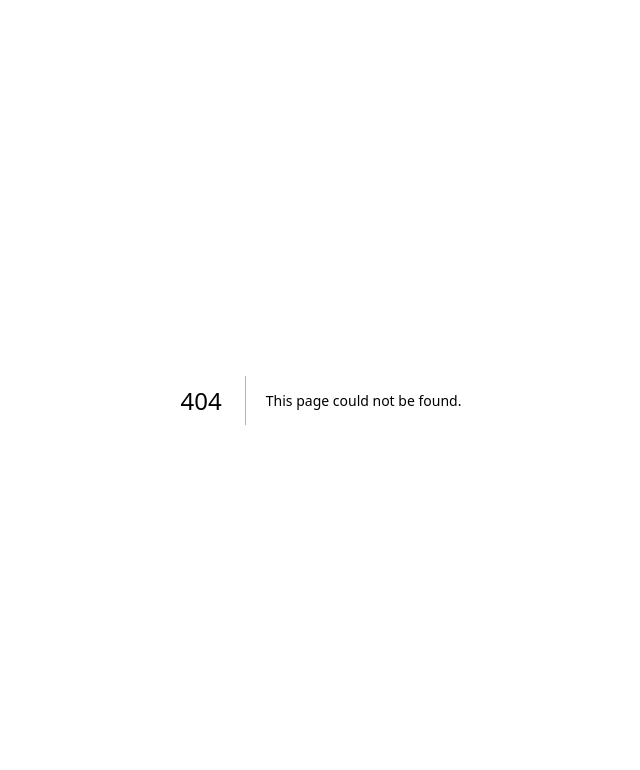
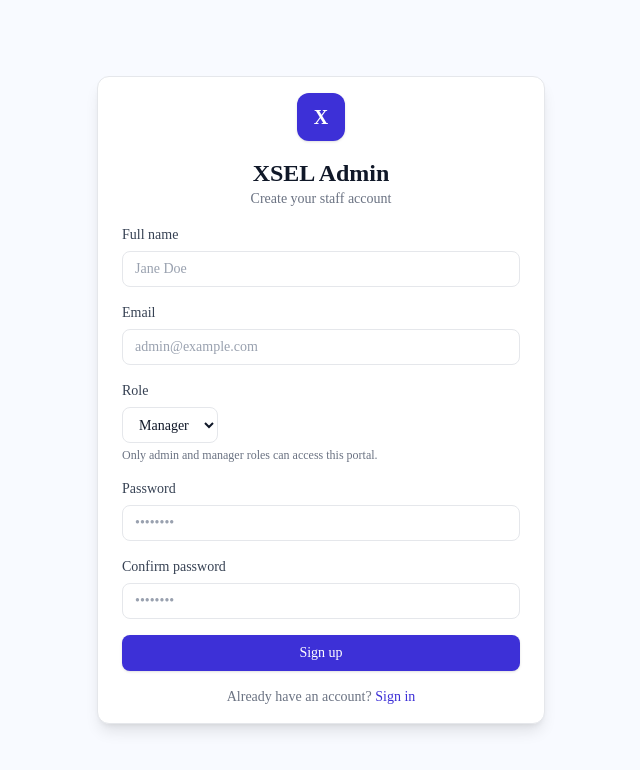
Before and after one commit to Sarwarenglish-xSEL/xsel-admin, a Next.js app: page /signup in a window 1280 px wide. Before the commit this address had no page. Shown: the top 770 px of the page, without its empty margins (319-959 px from the left). Built offline with nearby package versions, Linux system fonts and the light colour scheme.

Commit message:
add signup

```diff
--- a/src/app/actions.ts
+++ b/src/app/actions.ts
@@ -7,6 +7,7 @@ import {
   createCourse,
   updateCourse,
   archiveCourse,
+  deleteCourse,
   type CourseInput,
 } from "@/lib/db/courses";
 import {
@@ -35,12 +36,53 @@ import {
 import { upsertAssignment } from "@/lib/db/assignments";
 import { gradeSubmission } from "@/lib/db/submissions";
 import { issueCertificate } from "@/lib/db/certificates";
-import type { EnrollmentStatus, Profile, QuizOption } from "@/types/database";
+import type { EnrollmentStatus, Profile, QuizOption, UserRole } from "@/types/database";
 
-export async function signInAction(email: string, password: string) {
+type AuthActionResult =
+  | { ok: true; needsEmailConfirmation?: boolean }
+  | { ok: false; message: string };
+
+function formatAuthError(message: string): string {
+  const lower = message.toLowerCase();
+  if (lower.includes("email not confirmed")) {
+    return "Please confirm your email before signing in. Check your inbox for the confirmation link.";
+  }
+  return message;
+}
+
+export async function signInAction(
+  email: string,
+  password: string
+): Promise<AuthActionResult> {
   const supabase = await createClient();
   const { error } = await supabase.auth.signInWithPassword({ email, password });
-  if (error) throw new Error(error.message);
+  if (error) {
+    return { ok: false, message: formatAuthError(error.message) };
+  }
+  return { ok: true };
+}
+
+export async function signUpAction(
+  email: string,
+  password: string,
+  fullName: string,
+  role: UserRole
+): Promise<AuthActionResult> {
+  const supabase = await createClient();
+  const { data, error } = await supabase.auth.signUp({
+    email,
+    password,
+    options: {
+      data: {
+        full_name: fullName,
+        role,
+      },
+    },
+  });
+  if (error) {
+    return { ok: false, message: formatAuthError(error.message) };
+  }
+  return { ok: true, needsEmailConfirmation: !data.session };
 }
 
 export async function signOutAction() {
@@ -63,6 +105,11 @@ export async function updateCourseAction(id: string, input: Partial<CourseInput>
 
 export async function archiveCourseAction(id: string) {
   await archiveCourse(id);
+  revalidatePath("/courses");
+}
+
+export async function deleteCourseAction(id: string) {
+  await deleteCourse(id);
   revalidatePath("/courses");
 }
 
--- a/src/app/login/login-form.tsx
+++ b/src/app/login/login-form.tsx
@@ -1,5 +1,6 @@
 "use client";
 
+import Link from "next/link";
 import { useState } from "react";
 import { useRouter, useSearchParams } from "next/navigation";
 import { useForm } from "react-hook-form";
@@ -25,6 +26,7 @@ export default function LoginForm() {
   const searchParams = useSearchParams();
   const [loading, setLoading] = useState(false);
   const unauthorized = searchParams.get("error") === "unauthorized";
+  const registered = searchParams.get("registered") === "1";
 
   const {
     register,
@@ -38,12 +40,16 @@ export default function LoginForm() {
   async function onSubmit(values: LoginForm) {
     setLoading(true);
     try {
-      await signInAction(values.email, values.password);
+      const result = await signInAction(values.email, values.password);
+      if (!result.ok) {
+        toast.error(result.message);
+        return;
+      }
       toast.success("Signed in successfully");
       router.push("/dashboard");
       router.refresh();
-    } catch (err) {
-      toast.error(err instanceof Error ? err.message : "Sign in failed");
+    } catch {
+      toast.error("Sign in failed");
     } finally {
       setLoading(false);
     }
@@ -60,6 +66,14 @@ export default function LoginForm() {
           <p className="text-sm text-gray-500">Sign in with your staff account</p>
         </CardHeader>
         <CardContent>
+          {registered && (
+            <Alert className="mb-4">
+              <AlertDescription>
+                Account created. Sign in to continue. Note: only admin and manager roles can access
+                this portal.
+              </AlertDescription>
+            </Alert>
+          )}
           {unauthorized && (
             <Alert variant="destructive" className="mb-4">
               <AlertDescription>
@@ -82,6 +96,12 @@ export default function LoginForm() {
               {loading ? "Signing in..." : "Sign in"}
             </Button>
           </form>
+          <p className="mt-4 text-center text-sm text-gray-500">
+            Don&apos;t have an account?{" "}
+            <Link href="/signup" className="font-medium text-brand hover:underline">
+              Sign up
+            </Link>
+          </p>
         </CardContent>
       </Card>
     </div>
--- /dev/null
+++ b/src/app/signup/page.tsx
@@ -0,0 +1,10 @@
+import { Suspense } from "react";
+import SignupForm from "./signup-form";
+
+export default function Signup() {
+  return (
+    <Suspense fallback={<div className="flex min-h-screen items-center justify-center">Loading...</div>}>
+      <SignupForm />
+    </Suspense>
+  );
+}
--- /dev/null
+++ b/src/app/signup/signup-form.tsx
@@ -0,0 +1,157 @@
+"use client";
+
+import Link from "next/link";
+import { useState } from "react";
+import { useRouter } from "next/navigation";
+import { useForm } from "react-hook-form";
+import { zodResolver } from "@hookform/resolvers/zod";
+import { z } from "zod";
+import { toast } from "sonner";
+import { signUpAction } from "@/app/actions";
+import { Button } from "@/components/ui/button";
+import { Input } from "@/components/ui/input";
+import { Label } from "@/components/ui/label";
+import { Select } from "@/components/ui/select";
+import { Card, CardContent, CardHeader } from "@/components/ui/card";
+import type { UserRole } from "@/types/database";
+
+const signupSchema = z
+  .object({
+    full_name: z.string().min(1, "Name is required"),
+    email: z.string().email("Enter a valid email"),
+    password: z.string().min(6, "Password must be at least 6 characters"),
+    confirmPassword: z.string(),
+    role: z.enum(["admin", "manager", "user"]),
+  })
+  .refine((data) => data.password === data.confirmPassword, {
+    message: "Passwords do not match",
+    path: ["confirmPassword"],
+  });
+
+type SignupForm = z.infer<typeof signupSchema>;
+
+export default function SignupForm() {
+  const router = useRouter();
+  const [loading, setLoading] = useState(false);
+
+  const {
+    register,
+    handleSubmit,
+    formState: { errors },
+  } = useForm<SignupForm>({
+    resolver: zodResolver(signupSchema),
+    defaultValues: {
+      full_name: "",
+      email: "",
+      password: "",
+      confirmPassword: "",
+      role: "manager",
+    },
+  });
+
+  async function onSubmit(values: SignupForm) {
+    setLoading(true);
+    try {
+      const result = await signUpAction(
+        values.email,
+        values.password,
+        values.full_name,
+        values.role as UserRole
+      );
+
+      if (!result.ok) {
+        toast.error(result.message);
+        return;
+      }
+
+      if (result.needsEmailConfirmation) {
+        toast.success("Account created. Check your email to confirm, then sign in.");
+        router.push("/login");
+        return;
+      }
+
+      toast.success("Account created successfully");
+
+      if (values.role === "admin" || values.role === "manager") {
+        router.push("/dashboard");
+      } else {
+        router.push("/login?registered=1");
+      }
+      router.refresh();
+    } catch (err) {
+      toast.error(err instanceof Error ? err.message : "Sign up failed");
+    } finally {
+      setLoading(false);
+    }
+  }
+
+  return (
+    <div className="flex min-h-screen items-center justify-center bg-surface p-4">
+      <Card className="w-full max-w-md shadow-lg">
+        <CardHeader className="border-0 pb-0 text-center">
+          <div className="mx-auto mb-4 flex h-12 w-12 items-center justify-center rounded-xl bg-brand text-xl font-bold text-white shadow-sm">
+            X
+          </div>
+          <h1 className="text-2xl font-bold text-gray-900">XSEL Admin</h1>
+          <p className="text-sm text-gray-500">Create your staff account</p>
+        </CardHeader>
+        <CardContent>
+          <form onSubmit={handleSubmit(onSubmit)} className="space-y-4">
+            <div>
+              <Label htmlFor="full_name">Full name</Label>
+              <Input id="full_name" placeholder="Jane Doe" {...register("full_name")} />
+              {errors.full_name && (
+                <p className="mt-1 text-xs text-red-600">{errors.full_name.message}</p>
+              )}
+            </div>
+            <div>
+              <Label htmlFor="email">Email</Label>
+              <Input id="email" type="email" placeholder="admin@example.com" {...register("email")} />
+              {errors.email && <p className="mt-1 text-xs text-red-600">{errors.email.message}</p>}
+            </div>
+            <div>
+              <Label htmlFor="role">Role</Label>
+              <Select id="role" {...register("role")}>
+                <option value="admin">Admin</option>
+                <option value="manager">Manager</option>
+                <option value="user">User</option>
+              </Select>
+              {errors.role && <p className="mt-1 text-xs text-red-600">{errors.role.message}</p>}
+              <p className="mt-1 text-xs text-gray-500">
+                Only admin and manager roles can access this portal.
+              </p>
+            </div>
+            <div>
+              <Label htmlFor="password">Password</Label>
+              <Input id="password" type="password" placeholder="••••••••" {...register("password")} />
+              {errors.password && (
+                <p className="mt-1 text-xs text-red-600">{errors.password.message}</p>
+              )}
+            </div>
+            <div>
+              <Label htmlFor="confirmPassword">Confirm password</Label>
+              <Input
+                id="confirmPassword"
+                type="password"
+                placeholder="••••••••"
+                {...register("confirmPassword")}
+              />
+              {errors.confirmPassword && (
+                <p className="mt-1 text-xs text-red-600">{errors.confirmPassword.message}</p>
+              )}
+            </div>
+            <Button type="submit" className="w-full" disabled={loading}>
+              {loading ? "Creating account..." : "Sign up"}
+            </Button>
+          </form>
+          <p className="mt-4 text-center text-sm text-gray-500">
+            Already have an account?{" "}
+            <Link href="/login" className="font-medium text-brand hover:underline">
+              Sign in
+            </Link>
+          </p>
+        </CardContent>
+      </Card>
+    </div>
+  );
+}
--- a/src/components/courses/courses-table.tsx
+++ b/src/components/courses/courses-table.tsx
@@ -4,14 +4,14 @@ import Link from "next/link";
 import { useRouter } from "next/navigation";
 import { ColumnDef } from "@tanstack/react-table";
 import { format } from "date-fns";
-import { Archive, MoreHorizontal, Pencil } from "lucide-react";
+import { Archive, MoreHorizontal, Pencil, Trash2 } from "lucide-react";
 import { toast } from "sonner";
 import type { Course } from "@/types/database";
 import { DataTable } from "@/components/data-table";
 import { Badge } from "@/components/ui/badge";
 import { Button } from "@/components/ui/button";
 import { DropdownMenu, DropdownMenuItem } from "@/components/ui/dropdown-menu";
-import { archiveCourseAction } from "@/app/actions";
+import { archiveCourseAction, deleteCourseAction } from "@/app/actions";
 
 function CourseActions({ course }: { course: Course }) {
   const router = useRouter();
@@ -43,6 +43,27 @@ function CourseActions({ course }: { course: Course }) {
           <Archive className="h-4 w-4" /> Archive
         </DropdownMenuItem>
       )}
+      <DropdownMenuItem
+        className="text-red-600 hover:bg-red-50"
+        onClick={async () => {
+          if (
+            !confirm(
+              `Delete "${course.title}" permanently? This removes all chapters, lessons, enrollments, and related data.`
+            )
+          ) {
+            return;
+          }
+          try {
+            await deleteCourseAction(course.id);
+            toast.success("Course deleted");
+            router.refresh();
+          } catch (e) {
+            toast.error(e instanceof Error ? e.message : "Failed to delete course");
+          }
+        }}
+      >
+        <Trash2 className="h-4 w-4" /> Delete
+      </DropdownMenuItem>
     </DropdownMenu>
   );
 }
--- a/src/lib/db/courses.ts
+++ b/src/lib/db/courses.ts
@@ -94,6 +94,12 @@ export async function archiveCourse(id: string): Promise<void> {
   if (error) throw error;
 }
 
+export async function deleteCourse(id: string): Promise<void> {
+  const supabase = await createClient();
+  const { error } = await supabase.from("courses").delete().eq("id", id);
+  if (error) throw error;
+}
+
 export async function getDashboardStats(): Promise<DashboardStats> {
   const supabase = await createClient();
 
--- a/src/lib/supabase/middleware.ts
+++ b/src/lib/supabase/middleware.ts
@@ -31,15 +31,17 @@ export async function updateSession(request: NextRequest) {
 
   const user = session?.user;
 
-  const isLoginPage = request.nextUrl.pathname === "/login";
+  const isAuthPage =
+    request.nextUrl.pathname === "/login" ||
+    request.nextUrl.pathname === "/signup";
 
-  if (!user && !isLoginPage) {
+  if (!user && !isAuthPage) {
     const url = request.nextUrl.clone();
     url.pathname = "/login";
     return NextResponse.redirect(url);
   }
 
-  if (user && isLoginPage) {
+  if (user && isAuthPage) {
     const url = request.nextUrl.clone();
     url.pathname = "/dashboard";
     return NextResponse.redirect(url);
--- a/src/middleware.ts
+++ b/src/middleware.ts
@@ -9,6 +9,7 @@ export const config = {
   matcher: [
     "/",
     "/login",
+    "/signup",
     "/dashboard/:path*",
     "/courses/:path*",
     "/users/:path*",
```
Also changed, not shown: 1 other file (tests, documents, lock files or other folders).
